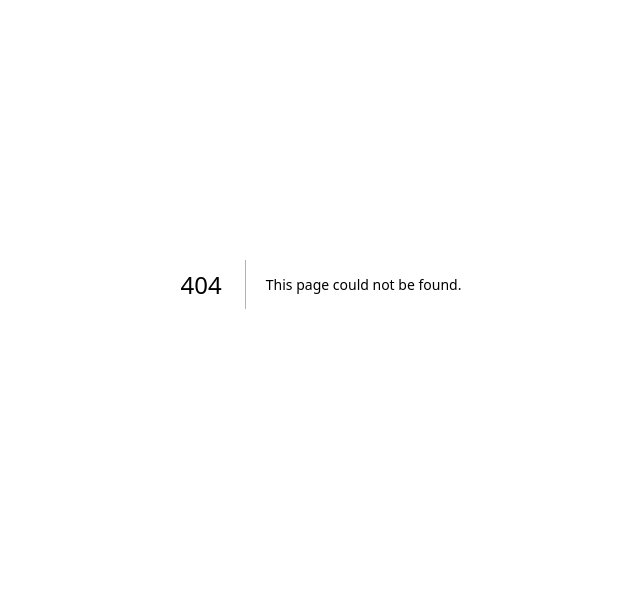
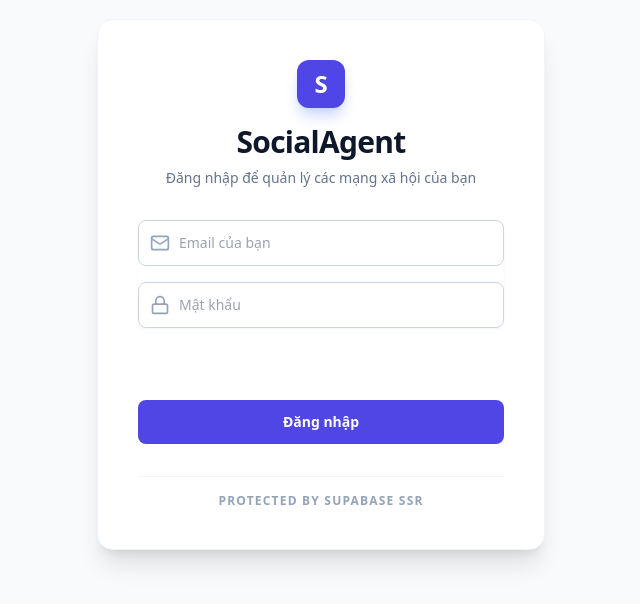
Before and after one commit to HaiMinh2410/social-media-platform, a Next.js app: page /login in a window 1280 px wide. Before the commit this address had no page. Shown: the part 116-720 px from the top of the page, without its empty margins (319-959 px from the left). Built offline with nearby package versions, Linux system fonts and the light colour scheme.

Commit message:
feat: implement user authentication flow with Supabase SSR and custom login page

```diff
--- /dev/null
+++ b/src/app/actions/auth.action.ts
@@ -0,0 +1,45 @@
+'use server';
+
+import { createClient } from '@/lib/supabase/server';
+import { redirect } from 'next/navigation';
+import { z } from 'zod';
+
+const loginSchema = z.object({
+  email: z.string().email('Email không hợp lệ'),
+  password: z.string().min(6, 'Mật khẩu phải từ 6 ký tự'),
+});
+
+export async function loginAction(formData: FormData) {
+  const email = formData.get('email') as string;
+  const password = formData.get('password') as string;
+
+  const validated = loginSchema.safeParse({ email, password });
+  if (!validated.success) {
+    return { error: validated.error.errors[0].message };
+  }
+
+  const supabase = createClient();
+  const { error } = await supabase.auth.signInWithPassword({
+    email,
+    password,
+  });
+
+  // TEST: Manual cookie set to verify if headers work
+  const { cookies } = await import('next/headers');
+  cookies().set('test-cookie-manual', 'works', { path: '/', secure: false });
+  console.log('🧪 [AUTH_LOGIN] Test cookie set manually.');
+
+  if (error) {
+    console.error(`❌ [AUTH_LOGIN] Failed for ${email}: ${error.message}`);
+    return { error: 'Đăng nhập thất bại: ' + error.message };
+  }
+
+  console.log(`✅ [AUTH_LOGIN] Success for ${email}`);
+  return { success: true };
+}
+
+export async function logoutAction() {
+  const supabase = createClient();
+  await supabase.auth.signOut();
+  redirect('/login');
+}
--- /dev/null
+++ b/src/app/api/auth/login/route.ts
@@ -0,0 +1,69 @@
+import { createServerClient } from "@supabase/ssr";
+import { cookies } from "next/headers";
+import { NextResponse } from "next/server";
+import { env } from "@/infrastructure/config/env-registry";
+
+export async function POST(request: Request) {
+  try {
+    const { email, password } = await request.json();
+    const cookieStore = cookies();
+
+    const response = NextResponse.json({ success: true });
+
+    const supabase = createServerClient(
+      env.NEXT_PUBLIC_SUPABASE_URL,
+      env.NEXT_PUBLIC_SUPABASE_PUBLISHABLE_DEFAULT_KEY,
+      {
+        cookies: {
+          getAll() {
+            return cookieStore.getAll();
+          },
+          setAll(cookiesToSet) {
+            try {
+              if (!Array.isArray(cookiesToSet) || cookiesToSet.length === 0) {
+                console.log('📡 [API_AUTH] No cookies to set in this call.');
+                return;
+              }
+
+              console.log(`📡 [API_AUTH] Setting ${cookiesToSet.length} cookies: ${cookiesToSet.map(c => c.name).join(', ')}`);
+
+              cookiesToSet.forEach(({ name, value, options }) => {
+                // 1. Set on global store (for same-request visibility)
+                cookieStore.set(name, value, { ...options, path: '/' });
+
+                // 2. Set on local response object (for the browser)
+                response.cookies.set(name, value, {
+                  ...options,
+                  secure: process.env.NODE_ENV === 'production',
+                  sameSite: 'lax',
+                  path: '/'
+                });
+              });
+            } catch (err: any) {
+              console.error('⚠️ [API_AUTH] setAll failed runtime:', err.message);
+            }
+          },
+        },
+      }
+    );
+
+    const { error } = await supabase.auth.signInWithPassword({ email, password });
+
+    if (error) {
+       console.error(`❌ [API_AUTH] Login failed: ${error.message}`);
+       return NextResponse.json(
+         { error: error.message },
+         {
+           status: 401,
+           headers: response.headers
+         }
+       );
+    }
+
+    console.log(`✅ [API_AUTH] Login successful for ${email}`);
+    return response;
+  } catch (err: any) {
+    console.error(`❌ [API_AUTH] System error:`, err.message);
+    return NextResponse.json({ error: 'Internal Server Error' }, { status: 500 });
+  }
+}
--- /dev/null
+++ b/src/app/login/page.tsx
@@ -0,0 +1,116 @@
+'use client';
+
+import { Lock, Mail, AlertCircle } from 'lucide-react';
+import { AuthFeedback } from '@/components/auth/auth-feedback';
+import { useState } from 'react';
+
+export default function LoginPage() {
+  const [error, setError] = useState<string | null>(null);
+  const [loading, setLoading] = useState(false);
+
+  async function onSubmit(e: React.FormEvent<HTMLFormElement>) {
+    e.preventDefault();
+    const formData = new FormData(e.currentTarget);
+    const email = formData.get('email') as string;
+    const password = formData.get('password') as string;
+
+    setLoading(true);
+    setError(null);
+    try {
+      const response = await fetch('/api/auth/login', {
+        method: 'POST',
+        headers: { 'Content-Type': 'application/json' },
+        body: JSON.stringify({ email, password }),
+      });
+
+      const data = await response.json();
+
+      if (response.ok && data.success) {
+        console.log('✅ [LOGIN] API Success, redirecting...');
+        // Force full page reload to ensure cookies are read correctly by middleware
+        window.location.href = '/dashboard';
+        return;
+      }
+
+      if (data && data.error) {
+        setError(data.error);
+      } else {
+        setError('Đăng nhập thất bại.');
+      }
+    } catch (err: any) {
+      setError('Đã xảy ra lỗi không xác định.');
+    } finally {
+      setLoading(false);
+    }
+  }
+
+  return (
+    <div className="flex min-h-screen items-center justify-center bg-slate-50 px-4 font-sans text-slate-800">
+      <div className="w-full max-w-md space-y-8 rounded-2xl bg-white p-10 shadow-xl border border-slate-100">
+        <div className="text-center">
+            <div className="mx-auto flex h-12 w-12 items-center justify-center rounded-xl bg-indigo-600 font-bold text-white text-2xl mb-4 shadow-lg shadow-indigo-200">
+                S
+            </div>
+          <h1 className="text-3xl font-bold tracking-tight text-slate-900">SocialAgent</h1>
+          <p className="mt-2 text-sm text-slate-500">Đăng nhập để quản lý các mạng xã hội của bạn</p>
+        </div>
+
+        <form onSubmit={onSubmit} className="mt-8 space-y-6">
+          <div className="space-y-4 rounded-md shadow-sm">
+            <div className="relative">
+              <div className="pointer-events-none absolute inset-y-0 left-0 flex items-center pl-3">
+                <Mail className="h-5 w-5 text-slate-400" />
+              </div>
+              <input
+                id="email"
+                name="email"
+                type="email"
+                required
+                disabled={loading}
+                className="block w-full rounded-lg border border-slate-300 py-3 pl-10 pr-3 focus:border-indigo-500 focus:ring-indigo-500 sm:text-sm outline-none transition-all disabled:bg-slate-50"
+                placeholder="Email của bạn"
+              />
+            </div>
+            <div className="relative">
+              <div className="pointer-events-none absolute inset-y-0 left-0 flex items-center pl-3">
+                <Lock className="h-5 w-5 text-slate-400" />
+              </div>
+              <input
+                id="password"
+                name="password"
+                type="password"
+                required
+                disabled={loading}
+                className="block w-full rounded-lg border border-slate-300 py-3 pl-10 pr-3 focus:border-indigo-500 focus:ring-indigo-500 sm:text-sm outline-none transition-all disabled:bg-slate-50"
+                placeholder="Mật khẩu"
+              />
+            </div>
+          </div>
+
+          {error && (
+            <div className="flex items-center space-x-2 rounded-lg bg-red-50 p-3 text-sm text-red-600 border border-red-100 animate-in fade-in slide-in-from-top-1">
+              <AlertCircle className="h-4 w-4 shrink-0" />
+              <span>{error}</span>
+            </div>
+          )}
+
+          <div className="min-h-[1.5rem]">
+            {loading && <AuthFeedback isSimple />}
+          </div>
+
+          <button
+            type="submit"
+            disabled={loading}
+            className="group relative flex w-full justify-center rounded-lg bg-indigo-600 py-3 text-sm font-semibold text-white hover:bg-indigo-700 focus:outline-none focus:ring-2 focus:ring-indigo-500 focus:ring-offset-2 transition-all active:scale-95 disabled:opacity-70 disabled:active:scale-100"
+          >
+            {loading ? 'Đang đăng nhập...' : 'Đăng nhập'}
+          </button>
+        </form>
+
+        <div className="text-center pt-4 border-t border-slate-100 mt-6">
+          <p className="text-xs text-slate-400 uppercase tracking-widest font-semibold">Protected by Supabase SSR</p>
+        </div>
+      </div>
+    </div>
+  );
+}
--- /dev/null
+++ b/src/components/auth/auth-feedback.tsx
@@ -0,0 +1,14 @@
+'use client';
+
+export function AuthFeedback({ isSimple = false }: { isSimple?: boolean }) {
+  return (
+    <div className="flex items-center justify-center space-x-2 text-indigo-600 animate-in fade-in">
+      {!isSimple && <div className="h-4 w-4 animate-spin rounded-full border-2 border-indigo-600 border-t-transparent"></div>}
+      {isSimple ? (
+        <span className="text-xs font-medium uppercase tracking-wider text-slate-400">Đang thực hiện xác thực...</span>
+      ) : (
+        <span className="text-sm font-medium">Đang xác thực...</span>
+      )}
+    </div>
+  );
+}
```
